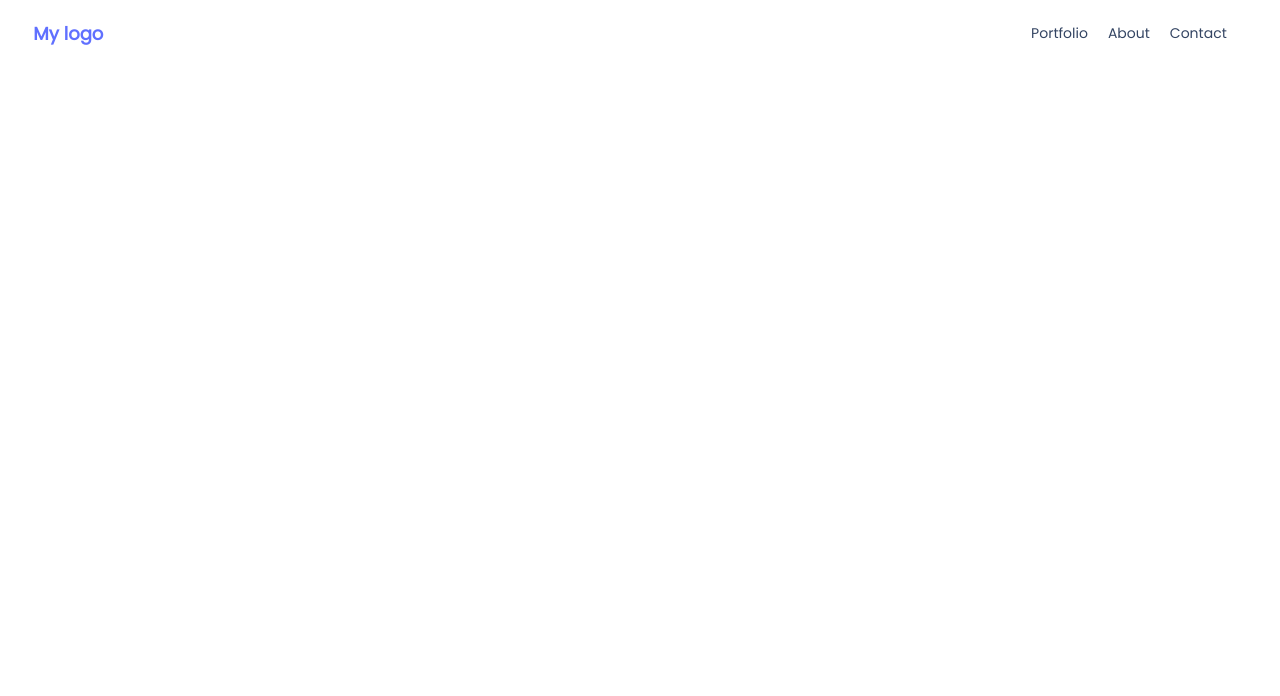
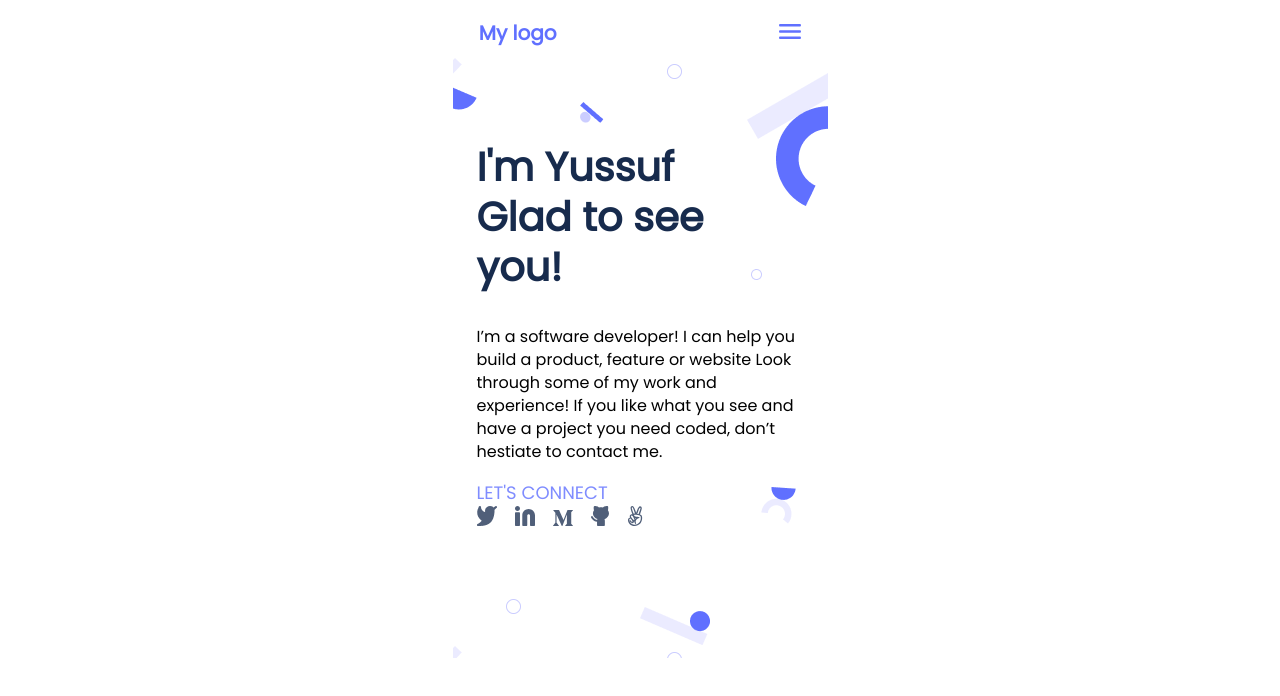
Before and after one commit to YussufOB/My-Portfolio, a website: page index.html in a window 1280 px wide. Drawn offline with Linux system fonts and the light colour scheme.

Commit message:
All files (HTML, CSS, Images/icons)  updated to fit requirement for the project

```diff
--- a/index.html
+++ b/index.html
@@ -9,15 +9,30 @@
   <title>My Portfolio</title>
 </head>
 <body>
-  <div class="page-wrapper">
+  <div class="container">
     <nav class="flex-nav">
-      <div class="flex-nav left"><a href="">My logo</a></div>
-      <div class="flex-nav rigth">
-        <a href="">Portfolio</a>
-        <a href="">About</a>
-        <a href="">Contact</a>
+      <a href="" class="my-logo">My logo</a>
+      <a href="" class="union-icon"><img src="./images/Union.svg" alt=""></a>
+    </nav>
+    <section class="headline-section">
+      <div class="text-area">
+        <h1>I'm Yussuf <br>Glad to see <br>you!</h1>
+        <p>I’m a software developer! I can help you build a product, feature or website Look through some of my work and experience!
+          If you like what you see and have a project you need coded, don’t hestiate to contact me.
+        </p>
       </div>
-    </nav>
+      <div class="social">
+        <div class="let-connect"><a>LET'S CONNECT</a></div>
+        <div class="social-icons">
+          <a href=""><img src="./images/twitter.png" alt=""></a>
+          <a href=""><img src="./images/Linkedin icon.svg" alt=""></a>
+          <a href=""><img src="./images/medium.svg" alt=""></a>
+          <a href=""><img src="./images/github.svg" alt=""></a>
+          <a href=""><img src="./images/angellist.svg" alt=""></a>
+        </div>
+      </div>
+    </section>
+    </div>
   </div>
 </body>
 </html>
--- a/style.css
+++ b/style.css
@@ -3,40 +3,89 @@ html {
   padding: 0;
   font-family: "Poppins";
   box-sizing: border-box;
+  background: #fff;
+}
+
+*, *:before, *:after {
+  box-sizing: border-box;
+}
+
+.container {
+  max-width: 375px;
+  height: 100vh;
+  margin: 0 auto;
 }
 
 a {
-  font-family: "Poppins";
   text-decoration: none;
-  text-align: center;
-  font-weight: 100;
-  cursor: pointer;
 }
 
-nav {
-  justify-content: space-between;
-  background: #fff;
-  top: 0;
-  padding: 12px 2%;
+h1 {
+  font-family: "Poppins";
+  font-weight: bolder;
+  color: #172b4d;
+  line-height: 50px;
+  font-size: 40px;
+  padding: 0;
+  margin-top: 60px;
+}
+
+p {
+  columns: #344563;
+  font-family: "Poppins";
+  text-align: left;
+  font-size: 16px;
+  line-height: 23px;
+
+}
+
+.let-connect {
+  color: #7f8cff;
+  font-size: 18px;
+  margin-top: 0px;
 }
 
 .flex-nav {
   display: flex;
   align-items: center;
-  text-align: center;
+  justify-content: space-between;
+  padding: 10px 7%;
 }
 
-.left a {
+.my-logo {
+  font-family: "Poppins";
   font-weight: bold;
+  text-align: center;
+  background: #fff;
   color: #6070ff;
-  width: 100%;
-  left: 50px;
-  font-size: 18px;
+  font-size: 20px;
 }
 
-.rigth a {
-  color: #344563;
-  right: 50px;
-  font-size: 14px;
-  margin-right: 20px;
+.union-icon {
+  width: 22px;
 }
+
+.union-icon img {
+  width: 100%;
+}
+
+.headline-section {
+  display: flex;
+  flex-direction: column;
+  background-image: url(./images/header-shapes\ mobile.png);
+  height: 600px;
+  padding: 24px;
+}
+
+.social {
+  display: flex;
+  flex-direction: column;
+  align-items: left;
+  margin: 0;
+  padding: 0;
+
+}
+
+.social img {
+  padding-right: 14px;
+}
```
Also changed, not shown: README.md, images/Linkedin icon.svg (added), images/Union.svg (added), images/angellist.svg (added), images/github.svg (added), images/header-shapes mobile.png (added), images/medium.svg (added), images/twitter.png (added).
